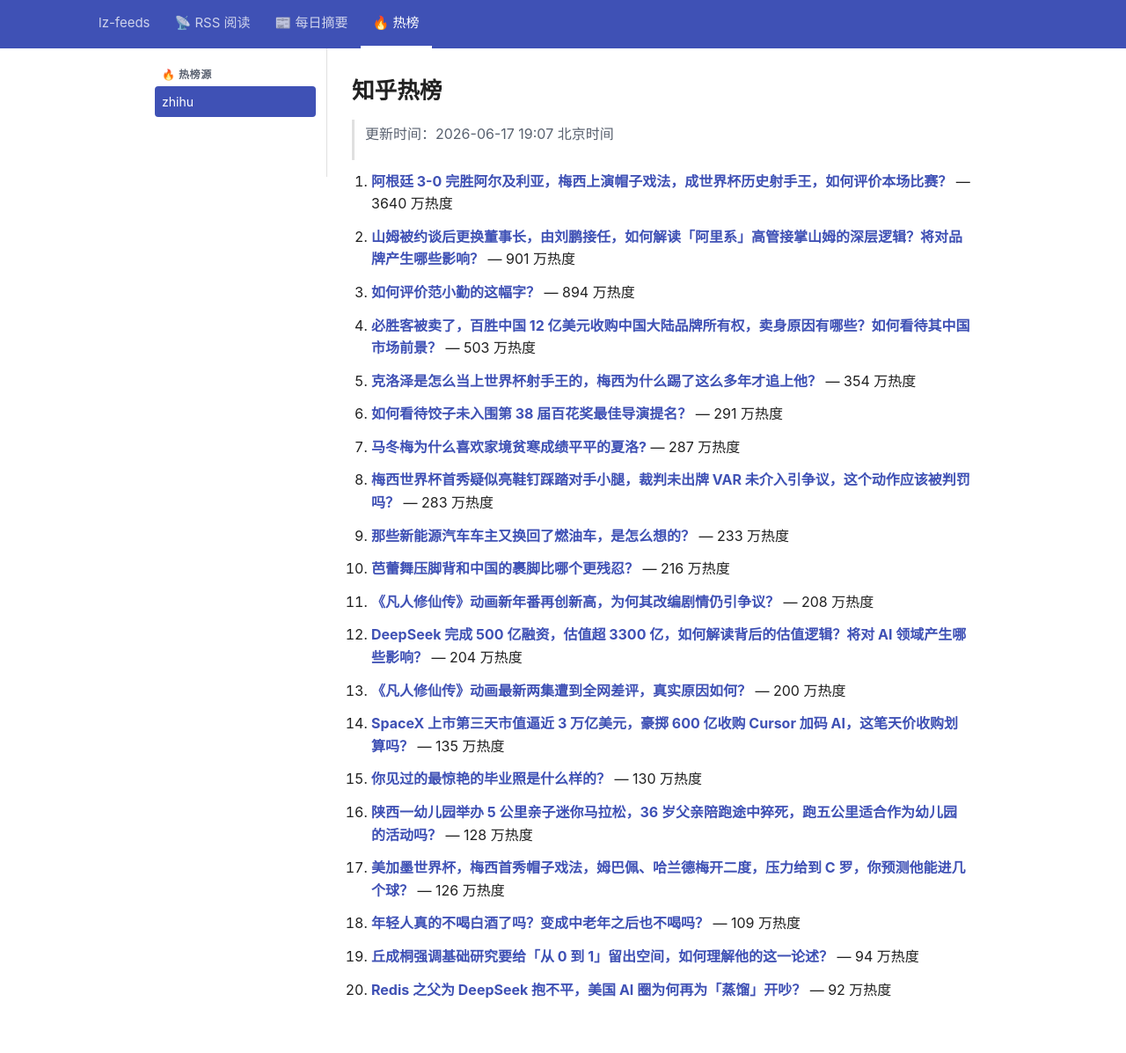
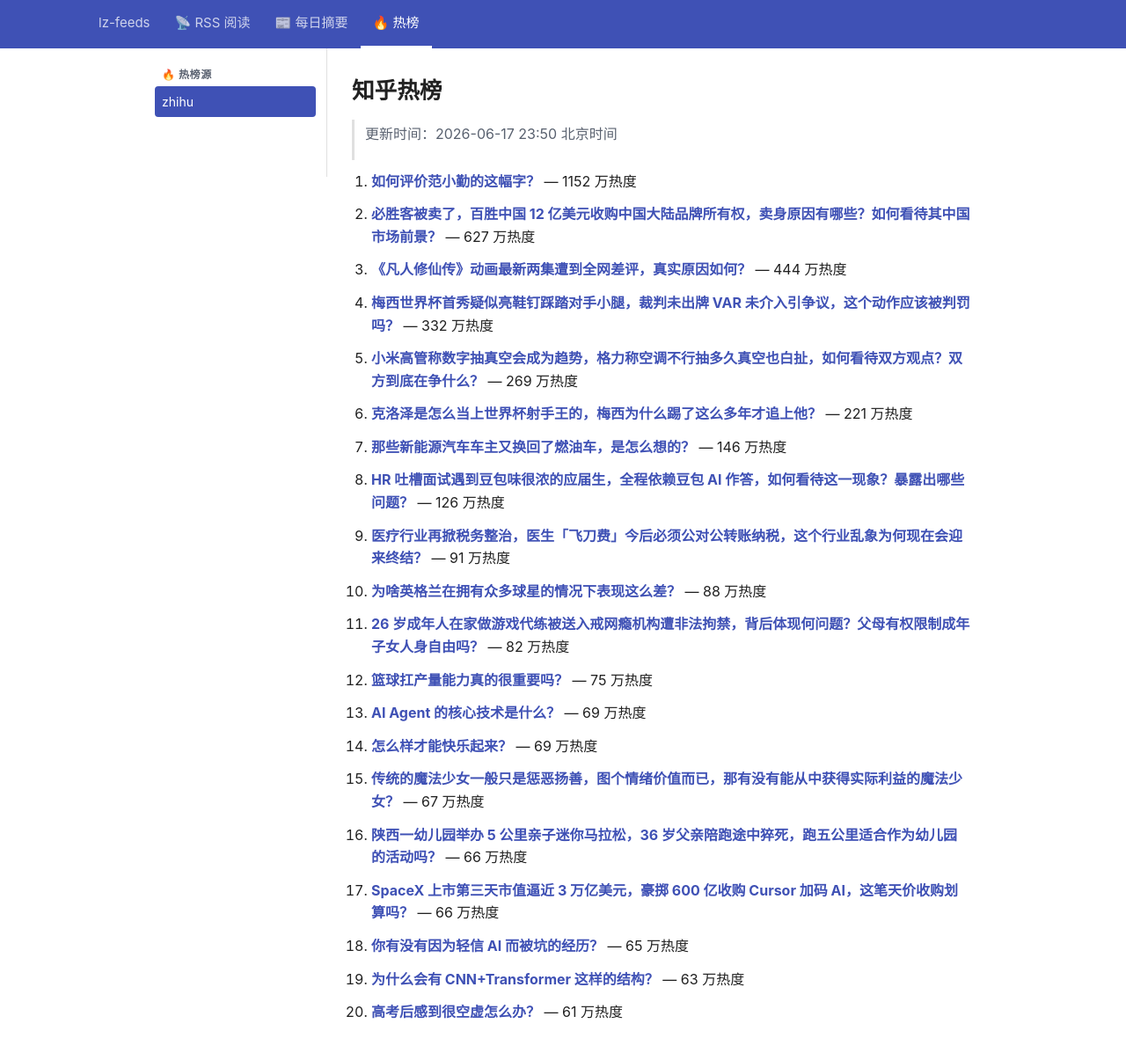
Before and after one commit to lizhang0101/lz-feeds, a Jekyll site: the page built from _hotlist/zhihu.md, in a window 1280 px wide and 1228 px high. Shown: the top 1197 px of the window at 88% size. Built offline with Jekyll 4.4.1, drawn with Linux system fonts in a browser that asks for light colours.

Commit message:
hotlist: 2026-06-17T15:50Z

```diff
--- a/_hotlist/zhihu.md
+++ b/_hotlist/zhihu.md
@@ -1,48 +1,48 @@
 ---
-updated: 2026-06-17 19:07 北京时间
+updated: 2026-06-17 23:50 北京时间
 count: 20
 ---
 
 # 知乎热榜
 
-> 更新时间：2026-06-17 19:07 北京时间
+> 更新时间：2026-06-17 23:50 北京时间
 
-1. **[阿根廷 3-0 完胜阿尔及利亚，梅西上演帽子戏法，成世界杯历史射手王，如何评价本场比赛？](https://www.zhihu.com/question/2050226064647877593)** — 3640 万热度
+1. **[如何评价范小勤的这幅字？](https://www.zhihu.com/question/2049168559843046808)** — 1152 万热度
 
-2. **[山姆被约谈后更换董事长，由刘鹏接任，如何解读「阿里系」高管接掌山姆的深层逻辑？将对品牌产生哪些影响？](https://www.zhihu.com/question/2050339845675771147)** — 901 万热度
+2. **[必胜客被卖了，百胜中国 12 亿美元收购中国大陆品牌所有权，卖身原因有哪些？如何看待其中国市场前景？](https://www.zhihu.com/question/2050336798279034583)** — 627 万热度
 
-3. **[如何评价范小勤的这幅字？](https://www.zhihu.com/question/2049168559843046808)** — 894 万热度
+3. **[《凡人修仙传》动画最新两集遭到全网差评，真实原因如何？](https://www.zhihu.com/question/2050542037494240185)** — 444 万热度
 
-4. **[必胜客被卖了，百胜中国 12 亿美元收购中国大陆品牌所有权，卖身原因有哪些？如何看待其中国市场前景？](https://www.zhihu.com/question/2050336798279034583)** — 503 万热度
+4. **[梅西世界杯首秀疑似亮鞋钉踩踏对手小腿，裁判未出牌 VAR 未介入引争议，这个动作应该被判罚吗？](https://www.zhihu.com/question/2050540701503283400)** — 332 万热度
 
-5. **[克洛泽是怎么当上世界杯射手王的，梅西为什么踢了这么多年才追上他？](https://www.zhihu.com/question/2050539903792804260)** — 354 万热度
+5. **[小米高管称数字抽真空会成为趋势，格力称空调不行抽多久真空也白扯，如何看待双方观点？双方到底在争什么？](https://www.zhihu.com/question/2050275486652000215)** — 269 万热度
 
-6. **[如何看待饺子未入围第 38 届百花奖最佳导演提名？](https://www.zhihu.com/question/2050223021688874835)** — 291 万热度
+6. **[克洛泽是怎么当上世界杯射手王的，梅西为什么踢了这么多年才追上他？](https://www.zhihu.com/question/2050539903792804260)** — 221 万热度
 
-7. **[马冬梅为什么喜欢家境贫寒成绩平平的夏洛?](https://www.zhihu.com/question/437423986)** — 287 万热度
+7. **[那些新能源汽车车主又换回了燃油车，是怎么想的？](https://www.zhihu.com/question/1918235574843729760)** — 146 万热度
 
-8. **[梅西世界杯首秀疑似亮鞋钉踩踏对手小腿，裁判未出牌 VAR 未介入引争议，这个动作应该被判罚吗？](https://www.zhihu.com/question/2050540701503283400)** — 283 万热度
+8. **[HR 吐槽面试遇到豆包味很浓的应届生，全程依赖豆包 AI 作答，如何看待这一现象？暴露出哪些问题？](https://www.zhihu.com/question/2050618204980863708)** — 126 万热度
 
-9. **[那些新能源汽车车主又换回了燃油车，是怎么想的？](https://www.zhihu.com/question/1918235574843729760)** — 233 万热度
+9. **[医疗行业再掀税务整治，医生「飞刀费」今后必须公对公转账纳税，这个行业乱象为何现在会迎来终结？](https://www.zhihu.com/question/2050357326708847667)** — 91 万热度
 
-10. **[芭蕾舞压脚背和中国的裹脚比哪个更残忍？](https://www.zhihu.com/question/1996553289312003305)** — 216 万热度
+10. **[为啥英格兰在拥有众多球星的情况下表现这么差？](https://www.zhihu.com/question/659773048)** — 88 万热度
 
-11. **[《凡人修仙传》动画新年番再创新高，为何其改编剧情仍引争议？](https://www.zhihu.com/question/2049854205209338924)** — 208 万热度
+11. **[26 岁成年人在家做游戏代练被送入戒网瘾机构遭非法拘禁，背后体现何问题？父母有权限制成年子女人身自由吗？](https://www.zhihu.com/question/2050501939901592201)** — 82 万热度
 
-12. **[DeepSeek 完成 500 亿融资，估值超 3300 亿，如何解读背后的估值逻辑？将对 AI 领域产生哪些影响？](https://www.zhihu.com/question/2050261467174101567)** — 204 万热度
+12. **[篮球扛产量能力真的很重要吗？](https://www.zhihu.com/question/2048947468382086210)** — 75 万热度
 
-13. **[《凡人修仙传》动画最新两集遭到全网差评，真实原因如何？](https://www.zhihu.com/question/2050542037494240185)** — 200 万热度
+13. **[AI Agent 的核心技术是什么？](https://www.zhihu.com/question/1906023807417811104)** — 69 万热度
 
-14. **[SpaceX 上市第三天市值逼近 3 万亿美元，豪掷 600 亿收购 Cursor 加码 AI，这笔天价收购划算吗？](https://www.zhihu.com/question/2050515273640423854)** — 135 万热度
+14. **[怎么样才能快乐起来？](https://www.zhihu.com/question/19911295)** — 69 万热度
 
-15. **[你见过的最惊艳的毕业照是什么样的？](https://www.zhihu.com/topic/2044816399965450308/hot)** — 130 万热度
+15. **[传统的魔法少女一般只是惩恶扬善，图个情绪价值而已，那有没有能从中获得实际利益的魔法少女？](https://www.zhihu.com/question/1957026488495867169)** — 67 万热度
 
-16. **[陕西一幼儿园举办 5 公里亲子迷你马拉松，36 岁父亲陪跑途中猝死，跑五公里适合作为幼儿园的活动吗？](https://www.zhihu.com/question/2050225795503805964)** — 128 万热度
+16. **[陕西一幼儿园举办 5 公里亲子迷你马拉松，36 岁父亲陪跑途中猝死，跑五公里适合作为幼儿园的活动吗？](https://www.zhihu.com/question/2050225795503805964)** — 66 万热度
 
-17. **[美加墨世界杯，梅西首秀帽子戏法，姆巴佩、哈兰德梅开二度，压力给到 C 罗，你预测他能进几个球？](https://www.zhihu.com/question/2050562754340022081)** — 126 万热度
+17. **[SpaceX 上市第三天市值逼近 3 万亿美元，豪掷 600 亿收购 Cursor 加码 AI，这笔天价收购划算吗？](https://www.zhihu.com/question/2050515273640423854)** — 66 万热度
 
-18. **[年轻人真的不喝白酒了吗？变成中老年之后也不喝吗？](https://www.zhihu.com/question/2050156665542894595)** — 109 万热度
+18. **[你有没有因为轻信 AI 而被坑的经历？](https://www.zhihu.com/question/1932510061890105477)** — 65 万热度
 
-19. **[丘成桐强调基础研究要给「从 0 到 1」留出空间，如何理解他的这一论述？](https://www.zhihu.com/question/2050163440434373644)** — 94 万热度
+19. **[为什么会有 CNN+Transformer 这样的结构？](https://www.zhihu.com/question/791793922)** — 63 万热度
 
-20. **[Redis 之父为 DeepSeek 抱不平，美国 AI 圈为何再为「蒸馏」开吵？](https://www.zhihu.com/question/2050271442697188542)** — 92 万热度
+20. **[高考后感到很空虚怎么办？](https://www.zhihu.com/question/2050596908780017002)** — 61 万热度
```
